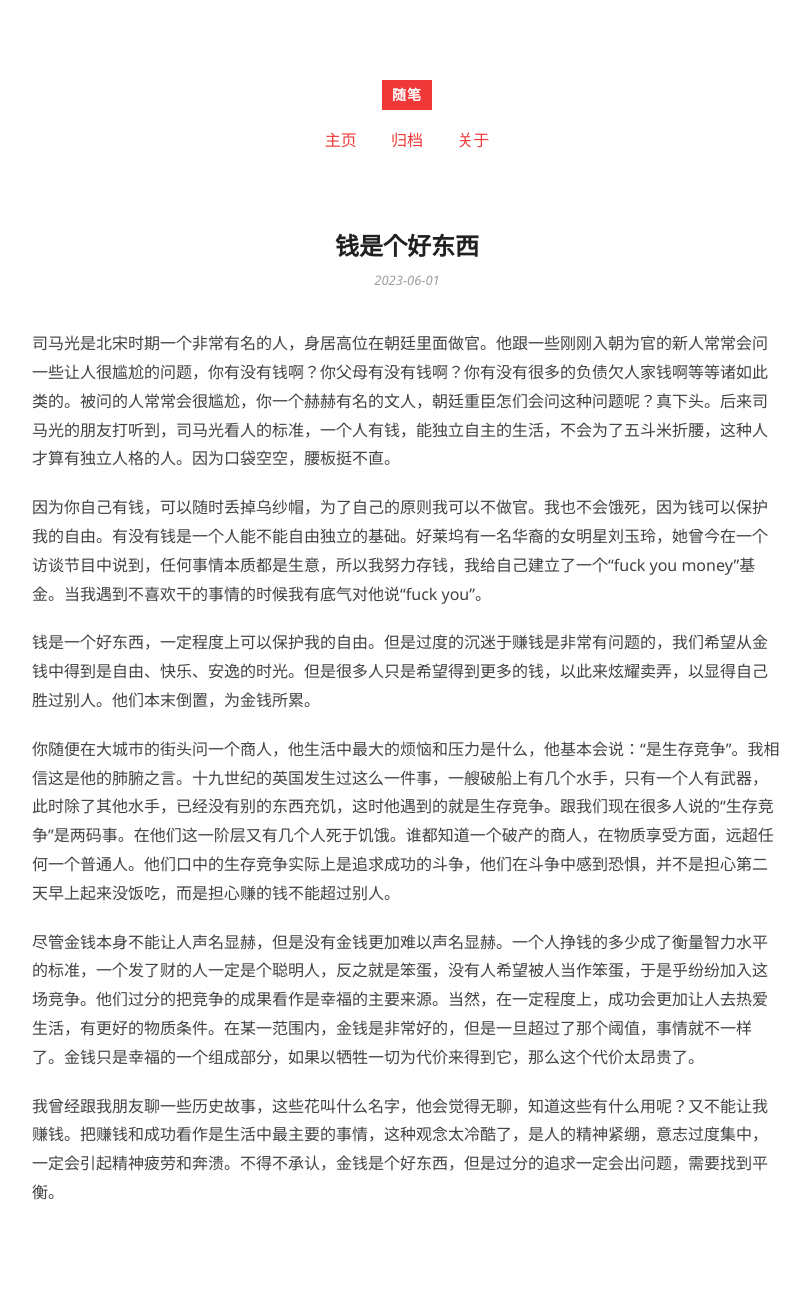
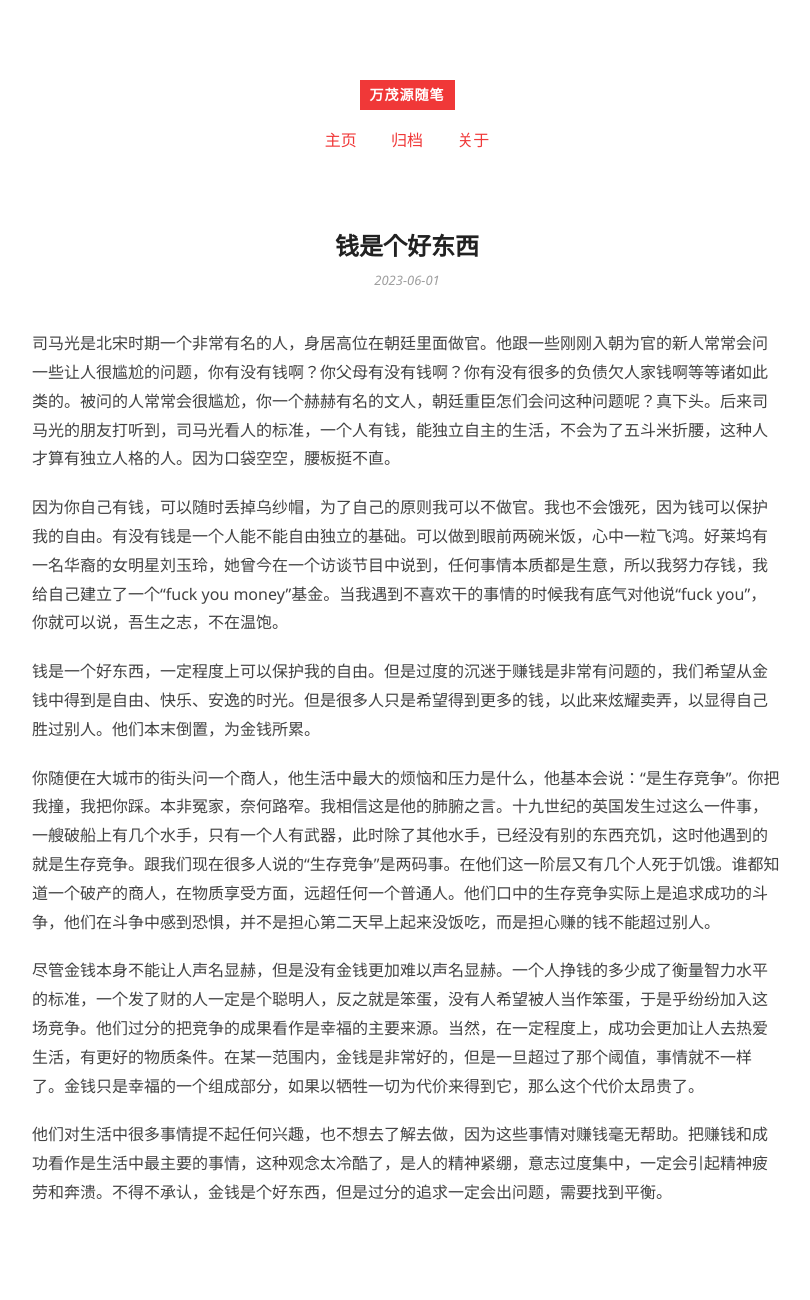
Before and after one commit to wan-maoyuan/wan-maoyuan.github.io, a plain HTML site: page 2023/06/01/2023/6月份/钱是个好东西/index.html in a window 1280 px wide. Shown: the top 1300 px of the page, without its empty margins (233-1043 px from the left). Drawn offline with Linux system fonts and the light colour scheme.

Commit message:
Site updated: 2023-06-01 08:59:47

```diff
--- a/2023/06/01/2023/6月份/钱是个好东西/index.html
+++ b/2023/06/01/2023/6月份/钱是个好东西/index.html
@@ -3,7 +3,7 @@
 <head>
   <meta charset="utf-8">
 
-  <title>钱是个好东西 | 随笔</title>
+  <title>钱是个好东西 | 万茂源随笔</title>
 
 
   <meta name="author" content="wanmaoyuan">
@@ -24,14 +24,14 @@
 
   <meta property="og:title" content="钱是个好东西"/>
 
-  <meta property="og:site_name" content="随笔"/>
+  <meta property="og:site_name" content="万茂源随笔"/>
 
 
   <meta property="og:image" content="/favicon.ico"/>
 
 
   <link href="/favicon.ico" rel="icon">
-  <link rel="alternate" href="/atom.xml" title="随笔" type="application/atom+xml">
+  <link rel="alternate" href="/atom.xml" title="万茂源随笔" type="application/atom+xml">
   <link rel="stylesheet" href="/css/style.css" media="screen" type="text/css">
 <meta name="generator" content="Hexo 6.3.0"></head>
 
@@ -43,7 +43,7 @@
     <header>
   <div class="site-branding">
     <h1 class="site-title">
-      <a href="/">随笔</a>
+      <a href="/">万茂源随笔</a>
     </h1>
     <p class="site-description"></p>
   </div>
@@ -88,11 +88,11 @@
         <p>司马光是北宋时期一个非常有名的人，身居高位在朝廷里面做官。他跟一些刚刚入朝为官的新人常常会问一些让人很尴尬的问题，你有没有钱啊？你父母有没有钱啊？你有没有很多的负债欠人家钱啊等等诸如此类的。被问的人常常会很尴尬，你一个赫赫有名的文人，朝廷重臣怎们会问这种问题呢？真下头。后来司马光的朋友打听到，司马光看人的标准，一个人有钱，能独立自主的生活，不会为了五斗米折腰，这种人才算有独立人格的人。因为口袋空空，腰板挺不直。</p>
 <span id="more"></span>
 
-<p>因为你自己有钱，可以随时丢掉乌纱帽，为了自己的原则我可以不做官。我也不会饿死，因为钱可以保护我的自由。有没有钱是一个人能不能自由独立的基础。好莱坞有一名华裔的女明星刘玉玲，她曾今在一个访谈节目中说到，任何事情本质都是生意，所以我努力存钱，我给自己建立了一个“fuck you money”基金。当我遇到不喜欢干的事情的时候我有底气对他说“fuck you”。</p>
+<p>因为你自己有钱，可以随时丢掉乌纱帽，为了自己的原则我可以不做官。我也不会饿死，因为钱可以保护我的自由。有没有钱是一个人能不能自由独立的基础。可以做到眼前两碗米饭，心中一粒飞鸿。好莱坞有一名华裔的女明星刘玉玲，她曾今在一个访谈节目中说到，任何事情本质都是生意，所以我努力存钱，我给自己建立了一个“fuck you money”基金。当我遇到不喜欢干的事情的时候我有底气对他说“fuck you”，你就可以说，吾生之志，不在温饱。</p>
 <p>钱是一个好东西，一定程度上可以保护我的自由。但是过度的沉迷于赚钱是非常有问题的，我们希望从金钱中得到是自由、快乐、安逸的时光。但是很多人只是希望得到更多的钱，以此来炫耀卖弄，以显得自己胜过别人。他们本末倒置，为金钱所累。</p>
-<p>你随便在大城市的街头问一个商人，他生活中最大的烦恼和压力是什么，他基本会说：“是生存竞争”。我相信这是他的肺腑之言。十九世纪的英国发生过这么一件事，一艘破船上有几个水手，只有一个人有武器，此时除了其他水手，已经没有别的东西充饥，这时他遇到的就是生存竞争。跟我们现在很多人说的“生存竞争”是两码事。在他们这一阶层又有几个人死于饥饿。谁都知道一个破产的商人，在物质享受方面，远超任何一个普通人。他们口中的生存竞争实际上是追求成功的斗争，他们在斗争中感到恐惧，并不是担心第二天早上起来没饭吃，而是担心赚的钱不能超过别人。</p>
+<p>你随便在大城市的街头问一个商人，他生活中最大的烦恼和压力是什么，他基本会说：“是生存竞争”。你把我撞，我把你踩。本非冤家，奈何路窄。我相信这是他的肺腑之言。十九世纪的英国发生过这么一件事，一艘破船上有几个水手，只有一个人有武器，此时除了其他水手，已经没有别的东西充饥，这时他遇到的就是生存竞争。跟我们现在很多人说的“生存竞争”是两码事。在他们这一阶层又有几个人死于饥饿。谁都知道一个破产的商人，在物质享受方面，远超任何一个普通人。他们口中的生存竞争实际上是追求成功的斗争，他们在斗争中感到恐惧，并不是担心第二天早上起来没饭吃，而是担心赚的钱不能超过别人。</p>
 <p>尽管金钱本身不能让人声名显赫，但是没有金钱更加难以声名显赫。一个人挣钱的多少成了衡量智力水平的标准，一个发了财的人一定是个聪明人，反之就是笨蛋，没有人希望被人当作笨蛋，于是乎纷纷加入这场竞争。他们过分的把竞争的成果看作是幸福的主要来源。当然，在一定程度上，成功会更加让人去热爱生活，有更好的物质条件。在某一范围内，金钱是非常好的，但是一旦超过了那个阈值，事情就不一样了。金钱只是幸福的一个组成部分，如果以牺牲一切为代价来得到它，那么这个代价太昂贵了。</p>
-<p>我曾经跟我朋友聊一些历史故事，这些花叫什么名字，他会觉得无聊，知道这些有什么用呢？又不能让我赚钱。把赚钱和成功看作是生活中最主要的事情，这种观念太冷酷了，是人的精神紧绷，意志过度集中，一定会引起精神疲劳和奔溃。不得不承认，金钱是个好东西，但是过分的追求一定会出问题，需要找到平衡。</p>
+<p>他们对生活中很多事情提不起任何兴趣，也不想去了解去做，因为这些事情对赚钱毫无帮助。把赚钱和成功看作是生活中最主要的事情，这种观念太冷酷了，是人的精神紧绷，意志过度集中，一定会引起精神疲劳和奔溃。不得不承认，金钱是个好东西，但是过分的追求一定会出问题，需要找到平衡。</p>
 
 
     </div>
```
Also changed, not shown: 2023/05/10/2023/5月份/初入职场的新人该怎么做？/index.html (+4 -4 lines), 2023/05/12/2023/5月份/该和什么样子的人结婚？/index.html (+4 -4 lines), 2023/05/15/2023/5月份/工作越来越难找，谁的责任？/index.html (+4 -4 lines), 2023/05/18/2023/5月份/为什效率越高反而越忙？/index.html (+4 -4 lines), 2023/05/22/2023/5月份/你还能掌控自己的注意力吗？/index.html (+4 -4 lines), 2023/05/25/2023/5月份/休闲的意义/index.html (+4 -4 lines), 2023/05/28/2023/5月份/耐心是一种被低估的能力/index.html (+4 -4 lines), 2023/05/30/2023/5月份/虎生犹可近，人熟不可亲/index.html (+4 -4 lines), about/index.html (+4 -4 lines), archives/2023/05/index.html (+4 -4 lines), archives/2023/06/index.html (+4 -4 lines), archives/2023/index.html (+4 -4 lines), archives/index.html (+4 -4 lines), index.html (+4 -4 lines), 1 more files.
